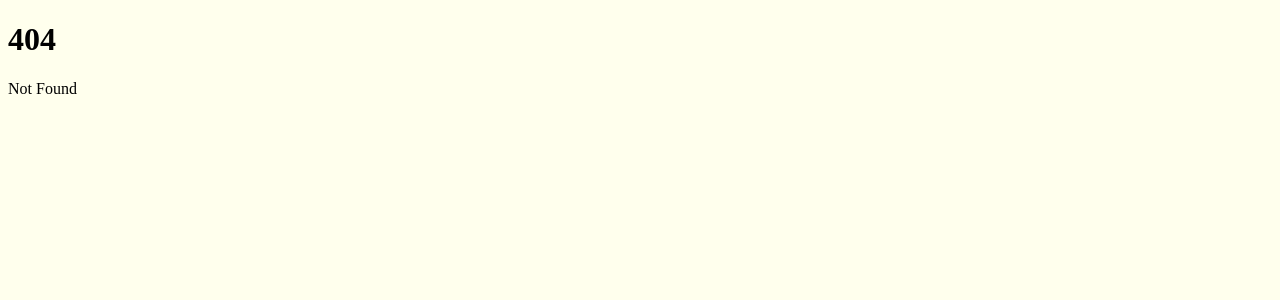
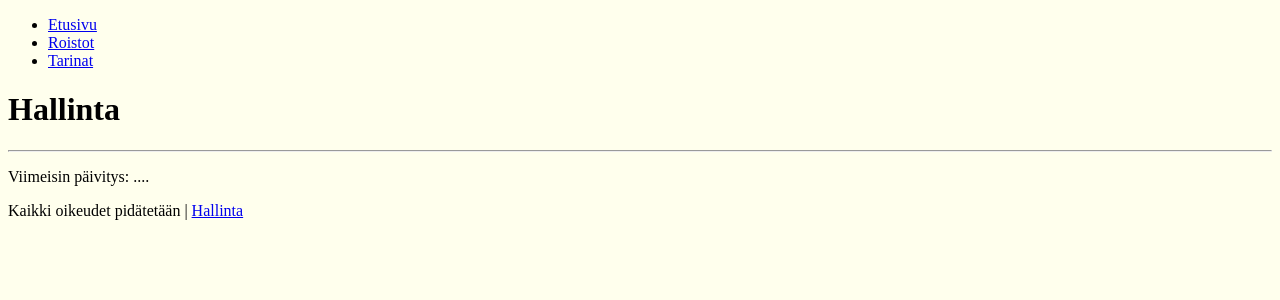
Before and after one commit to kokkoniemi/texinroistot, a SvelteKit app in the folder texinroistot-ui/: page /hallinta in a window 1280 px wide. Before the commit this address had no page. Shown: the top 300 px of the page. Built offline with nearby package versions, Linux system fonts and the light colour scheme.

Commit message:
scaffolding ui

```diff
--- a/texinroistot-ui/src/app.css
+++ b/texinroistot-ui/src/app.css
@@ -1,3 +1,3 @@
 body {
-	background: #FFFFED;
+	background: #ffffed;
 }
--- a/texinroistot-ui/src/routes/+layout.svelte
+++ b/texinroistot-ui/src/routes/+layout.svelte
@@ -1,5 +1,22 @@
 <script>
-	import '../app.css'
+	import '../app.css';
 </script>
 
+<ul>
+	<li>
+		<a href="/">Etusivu</a>
+	</li>
+	<li>
+		<a href="/roistot">Roistot</a>
+	</li>
+	<li>
+		<a href="/tarinat">Tarinat</a>
+	</li>
+</ul>
+
 <slot />
+
+<hr />
+
+<p>Viimeisin päivitys: ....</p>
+<p>Kaikki oikeudet pidätetään | <a href="/hallinta">Hallinta</a></p>
--- /dev/null
+++ b/texinroistot-ui/src/routes/hallinta/+page.svelte
@@ -0,0 +1 @@
+<h1>Hallinta</h1>
--- /dev/null
+++ b/texinroistot-ui/src/routes/roistot/+page.svelte
@@ -0,0 +1 @@
+<h1>Roistot</h1>
--- /dev/null
+++ b/texinroistot-ui/src/routes/tarinat/+page.svelte
@@ -0,0 +1 @@
+<h1>Tarinat</h1>
```
Also changed, not shown: texinroistot-ui/src/routes/+page.svelte (+28 -2 lines).
